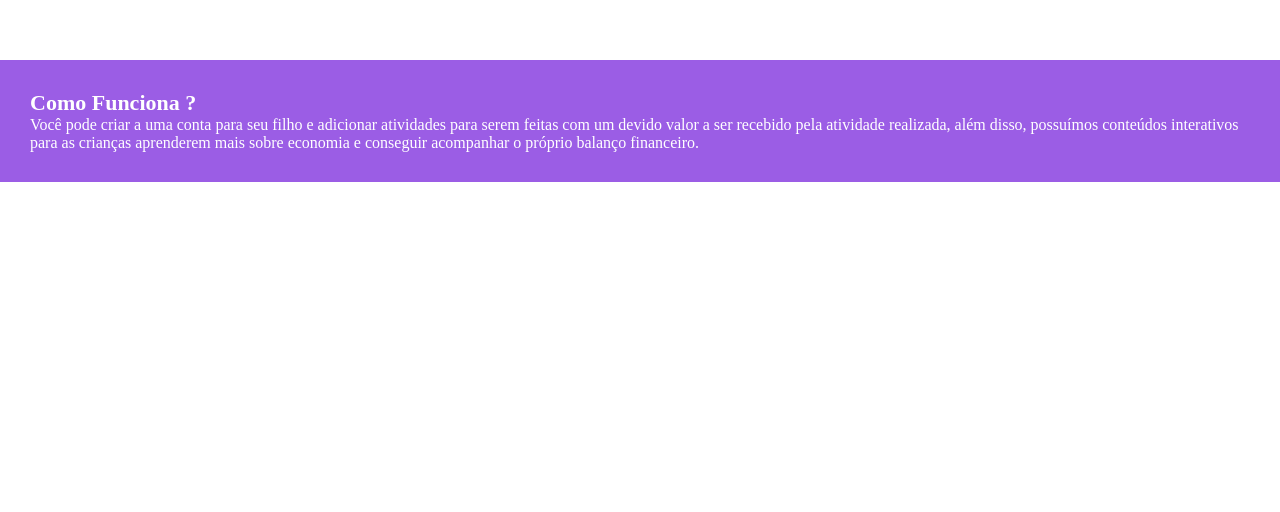
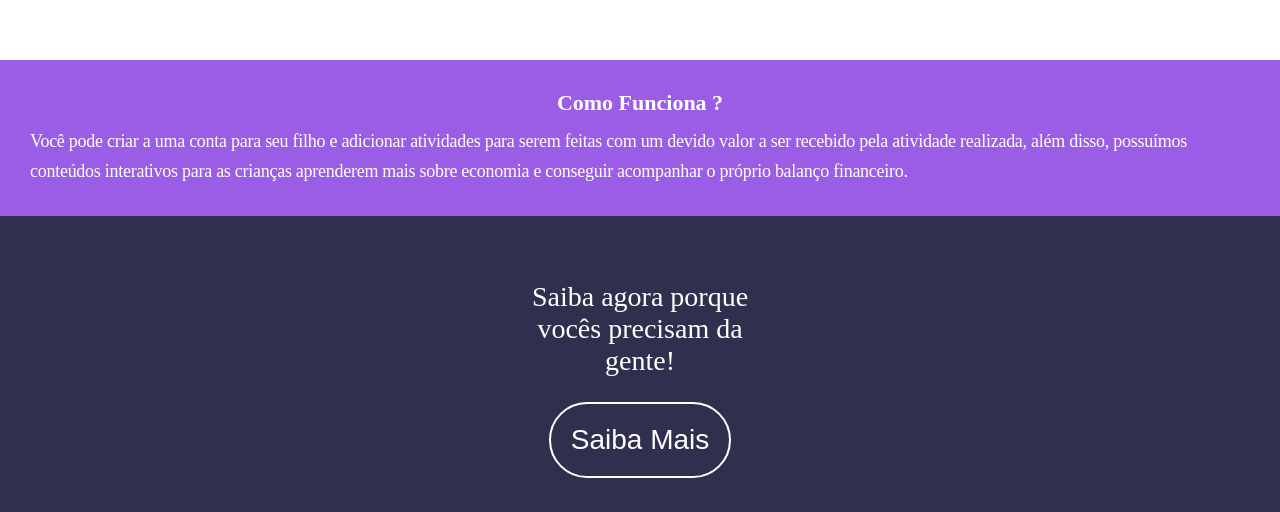
Before and after one commit to gustavool1/capstone-q2-educ-financeira-g4, a React (Create React App) app: page / in a window 1280 px wide. Shown: the part 440-952 px from the top of the page. Before the commit the page ends 800 px from the top, so only its background shows below. Built offline with nearby package versions, Linux system fonts and the light colour scheme.

Commit message:
feat: adding the saiba mais section

```diff
--- a/src/Pages/Home/index.tsx
+++ b/src/Pages/Home/index.tsx
@@ -1,4 +1,4 @@
-import { VideoContainer, HowItWorks } from "./style";
+import { VideoContainer, HowItWorks, KnowMore } from "./style";
 export const Home = () => {
   return (
     <>
@@ -13,6 +13,10 @@ export const Home = () => {
           próprio balanço financeiro.
         </p>
       </HowItWorks>
+      <KnowMore>
+        <p>Saiba agora porque vocês precisam da gente!</p>
+        <button>Saiba Mais</button>
+      </KnowMore>
     </>
   );
 };
--- a/src/Pages/Home/style.ts
+++ b/src/Pages/Home/style.ts
@@ -9,8 +9,37 @@ export const HowItWorks = styled.div`
   background-color: #9b5de5;
   h2 {
     color: #fff;
+    text-align: center;
+    margin-bottom: 10px;
   }
   p {
     color: #fff;
+    font-size: 18px;
+    line-height: 30px;
+    letter-spacing: -0.015em;
   }
 `;
+
+export const KnowMore = styled.div`
+  background-color: #302f4d;
+  padding: 65px 30px;
+  display: flex;
+  flex-direction: column;
+
+  p {
+    font-size: 28px;
+    text-align: center;
+    color: #fff;
+    width: 220px;
+    margin: 0 auto 25px auto;
+  }
+  button {
+    padding: 20px;
+    background-color: transparent;
+    border: 2px solid #fff;
+    color: #fff;
+    margin: 0 auto;
+    border-radius: 50px;
+    font-size: 28px;
+  }
+`;
```
